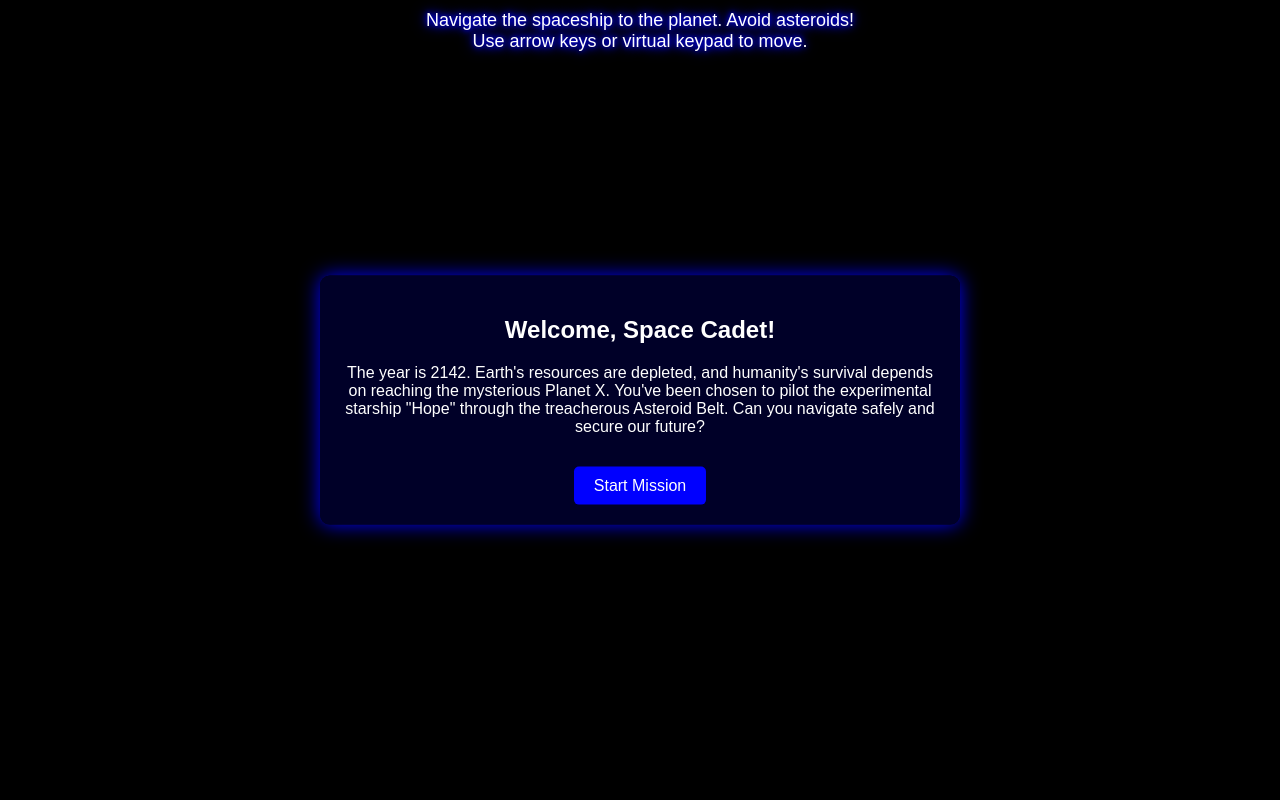
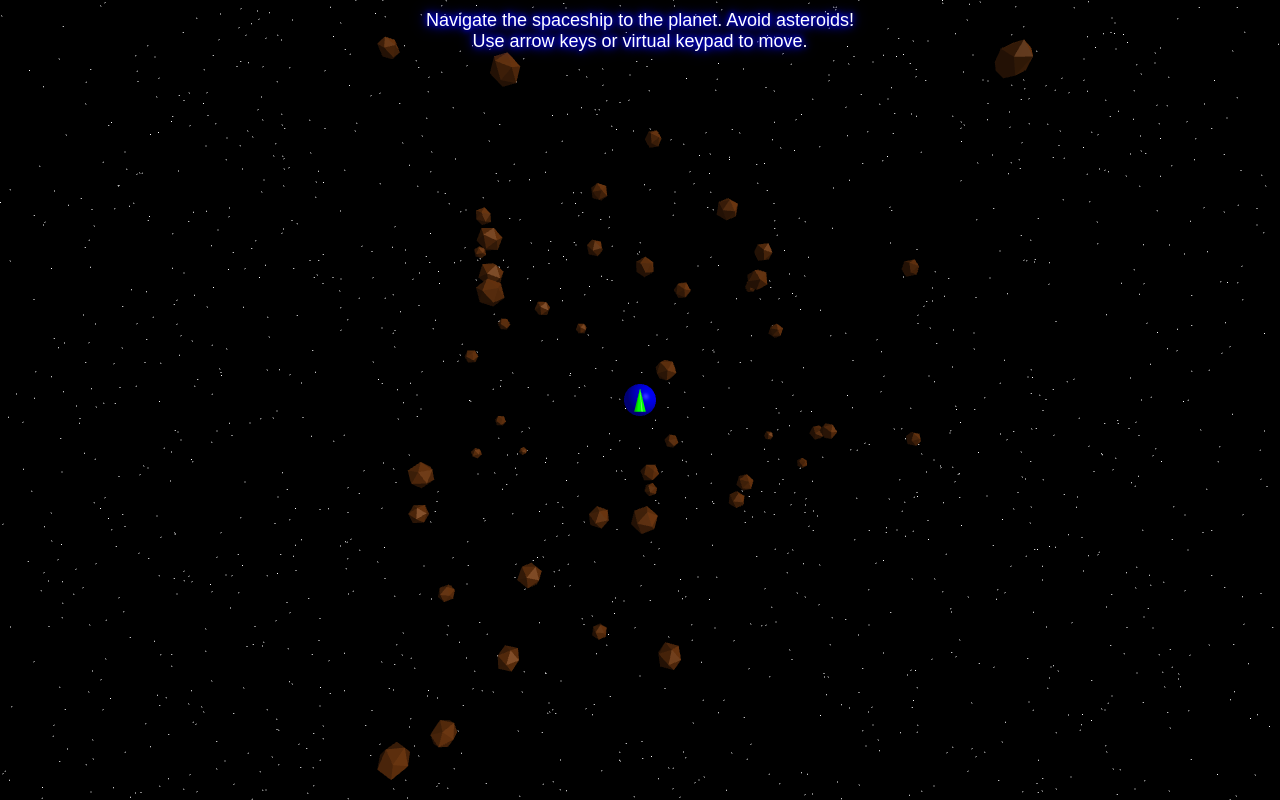
Before and after one commit to vishweshvhavle/web-gl-app, a Flask app: page / in a window 1280 px wide. Run offline with Flask 2, Linux system fonts and the light colour scheme.

Commit message:
chore: Refactor game logic into separate JavaScript file and improve UI

```diff
--- a/static/js/script.js
+++ b/static/js/script.js
@@ -1,3 +1,4 @@
+// script.js
 let scene, camera, renderer, spaceship, planet, asteroids = [], stars = [];
 let gameOver = false;
 
@@ -174,13 +175,6 @@ function onWindowResize() {
 
 window.addEventListener('resize', onWindowResize, false);
 
-// Story widget and virtual keypad setup
-document.getElementById('dismiss-btn').addEventListener('click', function() {
-    document.getElementById('story-widget').style.display = 'none';
-    init();
-    animate();
-});
-
 // Virtual keypad setup
 const virtualKeypad = document.getElementById('virtual-keypad');
 const upBtn = document.getElementById('up-btn');
@@ -197,7 +191,127 @@ function setupVirtualKeypad() {
     rightBtn.addEventListener('touchstart', () => moveSpaceship('right'));
 }
 
-// Check if it's a touch device
+// Check if it's a touch device and set up virtual keypad if necessary
 if ('ontouchstart' in window || navigator.maxTouchPoints > 0 || navigator.msMaxTouchPoints > 0) {
     setupVirtualKeypad();
 }
+
+// Initialize the game
+document.addEventListener('DOMContentLoaded', () => {
+    init();
+    animate();
+});
+
+// Function to handle game over
+function gameOverMessage(message) {
+    gameOver = true;
+    document.getElementById('info').innerHTML = message + ' Refresh to play again.';
+}
+
+// Function to detect collisions with asteroids and planet
+function detectCollisions() {
+    // Check for collisions with asteroids
+    asteroids.forEach(asteroid => {
+        if (spaceship.position.distanceTo(asteroid.position) < 1) {
+            gameOverMessage('Game Over!');
+        }
+    });
+
+    // Check for reaching the planet
+    if (spaceship.position.distanceTo(planet.position) < 3) {
+        gameOverMessage('You Win! Humanity is saved!');
+    }
+}
+
+// Animation loop
+function animate() {
+    if (!gameOver) {
+        requestAnimationFrame(animate);
+
+        // Move spaceship towards the planet
+        spaceship.position.z -= 0.1;
+
+        // Rotate asteroids
+        asteroids.forEach(asteroid => {
+            asteroid.rotation.x += 0.01;
+            asteroid.rotation.y += 0.01;
+        });
+
+        // Move stars
+        const positions = stars.geometry.attributes.position.array;
+        for (let i = 2; i < positions.length; i += 3) {
+            positions[i] += 0.1;
+            if (positions[i] > 0) {
+                positions[i] = -1000;
+            }
+        }
+        stars.geometry.attributes.position.needsUpdate = true;
+
+        // Check for collisions
+        detectCollisions();
+
+        renderer.render(scene, camera);
+    }
+}
+
+// Function to move the spaceship based on keyboard input
+function moveSpaceship(direction) {
+    const speed = 0.5;
+    switch (direction) {
+        case 'up':
+            spaceship.position.y += speed;
+            break;
+        case 'down':
+            spaceship.position.y -= speed;
+            break;
+        case 'left':
+            spaceship.position.x -= speed;
+            break;
+        case 'right':
+            spaceship.position.x += speed;
+            break;
+    }
+}
+
+// Event listener for keyboard input
+function onKeyDown(event) {
+    switch (event.key) {
+        case 'ArrowUp':
+            moveSpaceship('up');
+            break;
+        case 'ArrowDown':
+            moveSpaceship('down');
+            break;
+        case 'ArrowLeft':
+            moveSpaceship('left');
+            break;
+        case 'ArrowRight':
+            moveSpaceship('right');
+            break;
+    }
+}
+
+window.addEventListener('keydown', onKeyDown);
+
+// Function to handle window resize
+function onWindowResize() {
+    camera.aspect = window.innerWidth / window.innerHeight;
+    camera.updateProjectionMatrix();
+    renderer.setSize(window.innerWidth, window.innerHeight);
+}
+
+window.addEventListener('resize', onWindowResize, false);
+
+function setupVirtualKeypad() {
+    virtualKeypad.style.display = 'block';
+
+    upBtn.addEventListener('touchstart', () => moveSpaceship('up'));
+    downBtn.addEventListener('touchstart', () => moveSpaceship('down'));
+    leftBtn.addEventListener('touchstart', () => moveSpaceship('left'));
+    rightBtn.addEventListener('touchstart', () => moveSpaceship('right'));
+}
+
+// Check if it's a touch device and set up virtual keypad if necessary
+if ('ontouchstart' in window || navigator.maxTouchPoints > 0 || navigator.msMaxTouchPoints > 0) {
+    setupVirtualKeypad();
+}
--- a/templates/index.html
+++ b/templates/index.html
@@ -22,34 +22,6 @@
             text-shadow: 0 0 5px #00f, 0 0 10px #00f, 0 0 15px #00f;
             font-size: 18px;
             pointer-events: none;
-        }
-        #story-widget {
-            position: absolute;
-            top: 50%;
-            left: 50%;
-            transform: translate(-50%, -50%);
-            background-color: rgba(0, 0, 50, 0.8);
-            color: #fff;
-            padding: 20px;
-            border-radius: 10px;
-            max-width: 80%;
-            text-align: center;
-            box-shadow: 0 0 20px #00f;
-        }
-        #dismiss-btn {
-            margin-top: 15px;
-            padding: 10px 20px;
-            background-color: #00f;
-            color: white;
-            border: none;
-            border-radius: 5px;
-            cursor: pointer;
-            font-size: 16px;
-            transition: all 0.3s ease;
-        }
-        #dismiss-btn:hover {
-            background-color: #00a;
-            box-shadow: 0 0 10px #00f;
         }
         #virtual-keypad {
             position: absolute;
@@ -80,11 +52,6 @@
 </head>
 <body>
     <div id="info">Navigate the spaceship to the planet. Avoid asteroids!<br>Use arrow keys or virtual keypad to move.</div>
-    <div id="story-widget">
-        <h2>Welcome, Space Cadet!</h2>
-        <p>The year is 2142. Earth's resources are depleted, and humanity's survival depends on reaching the mysterious Planet X. You've been chosen to pilot the experimental starship "Hope" through the treacherous Asteroid Belt. Can you navigate safely and secure our future?</p>
-        <button id="dismiss-btn">Start Mission</button>
-    </div>
     <div id="virtual-keypad">
         <button class="keypad-btn" id="up-btn">▲</button><br>
         <button class="keypad-btn" id="left-btn">◀</button>
```
